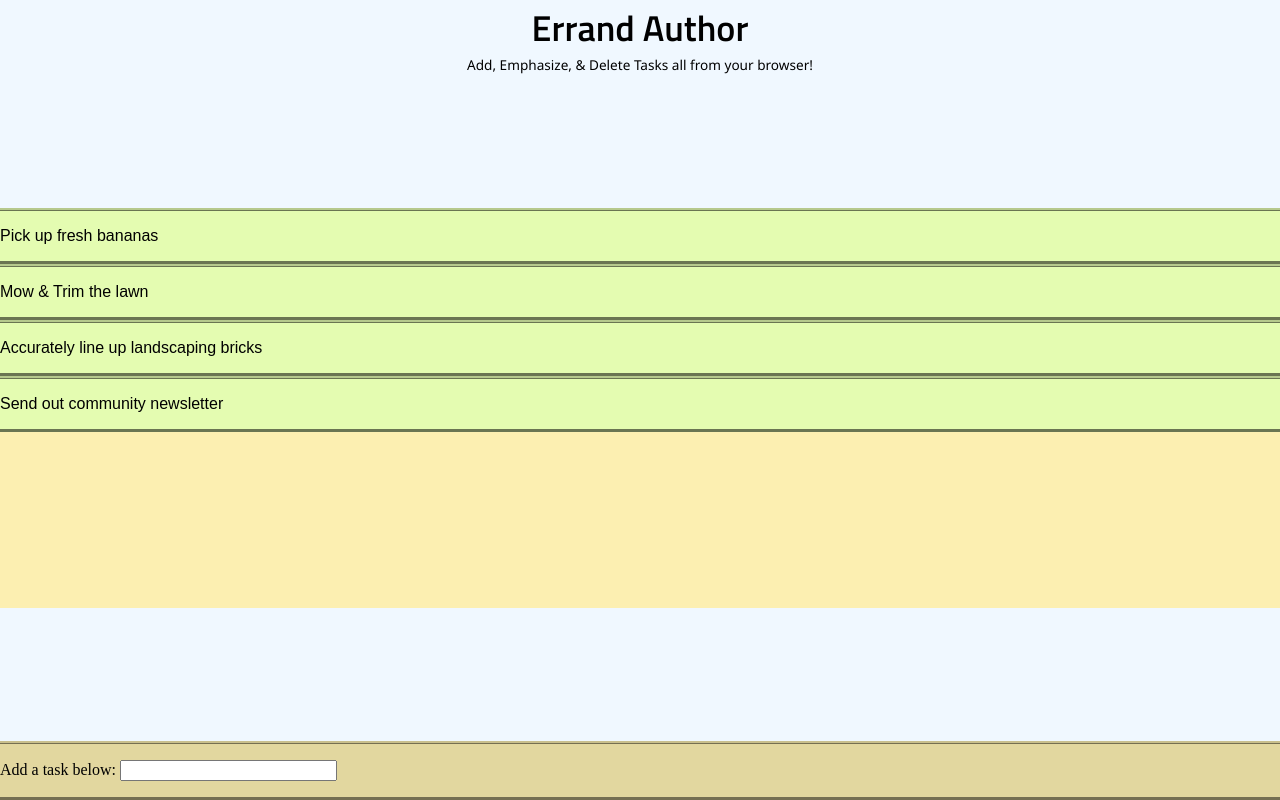
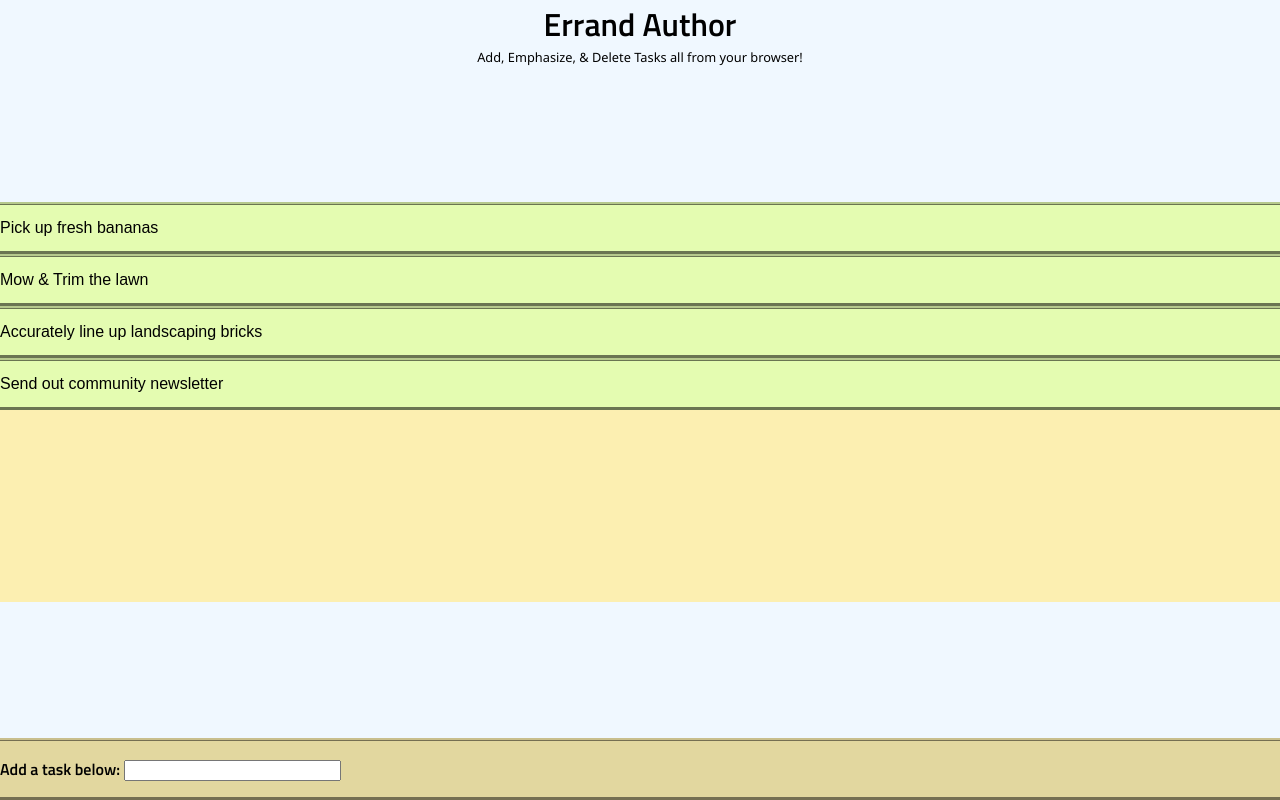
Before and after one commit to hamzafoy/jquery_task_mgr, a plain HTML site: page errand_author.html in a window 1280 px wide. Drawn offline with Linux system fonts and the light colour scheme; a web font is replaced by a local one.

Commit message:
starting to make UI visual changes.

```diff
--- a/resources/styles.css
+++ b/resources/styles.css
@@ -25,14 +25,14 @@ font-family: 'Titillium Web', sans-serif;
 
 #task-manager__heading {
     font-family: 'Titillium Web', sans-serif;
-    font-size: 2.25rem;
+    font-size: 2rem;
     text-align: center;
 }
 
 
 #task-manager__description {
     font-family:'Segoe UI', Tahoma, Geneva, Verdana, sans-serif;
-    font-size: 0.85rem;
+    font-size: 0.8rem;
     text-align: center;
 }
 
@@ -48,7 +48,7 @@ font-family: 'Titillium Web', sans-serif;
 .task-list__item {
     display: inline-block;
     width: 100%;
-    padding: 2vh 0;
+    padding: 1.75vh 0;
     list-style-type: none;
     background-color: #e4fcb1;
     font-family: 'Mohave', sans-serif;
@@ -67,6 +67,11 @@ font-family: 'Titillium Web', sans-serif;
 }
 
 
-#edit-field {
+#add-task-form label {
+    font-family: 'Titillium Web', sans-serif;
+}
+
+
+#edit-field, #addition-field {
     font-family: 'Mohave', sans-serif;
 }
```
